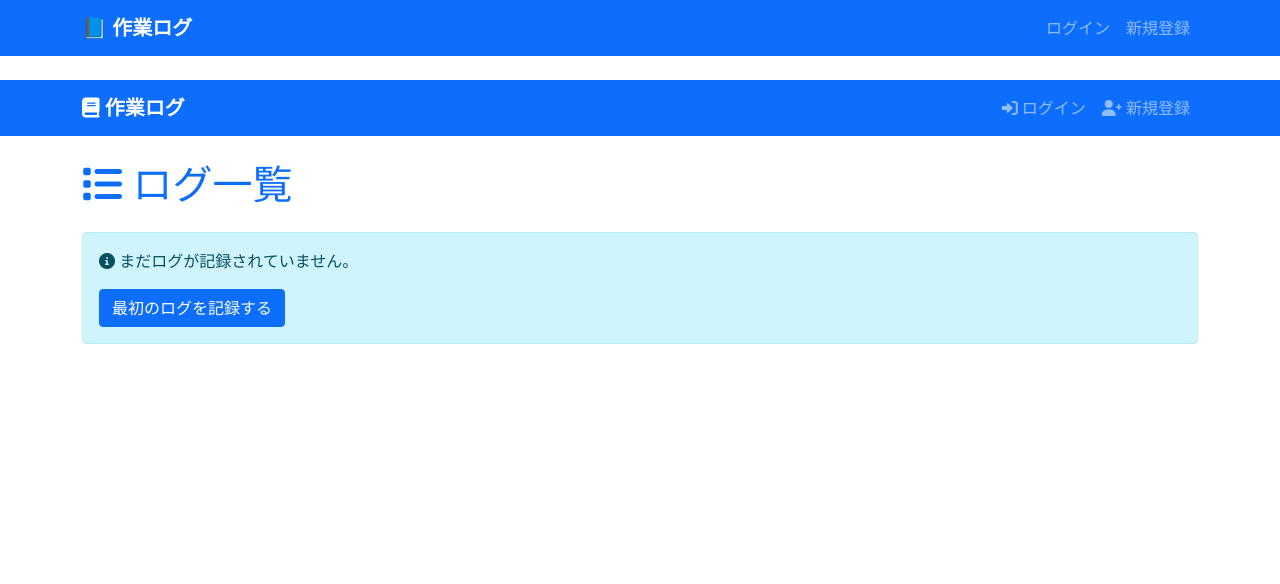
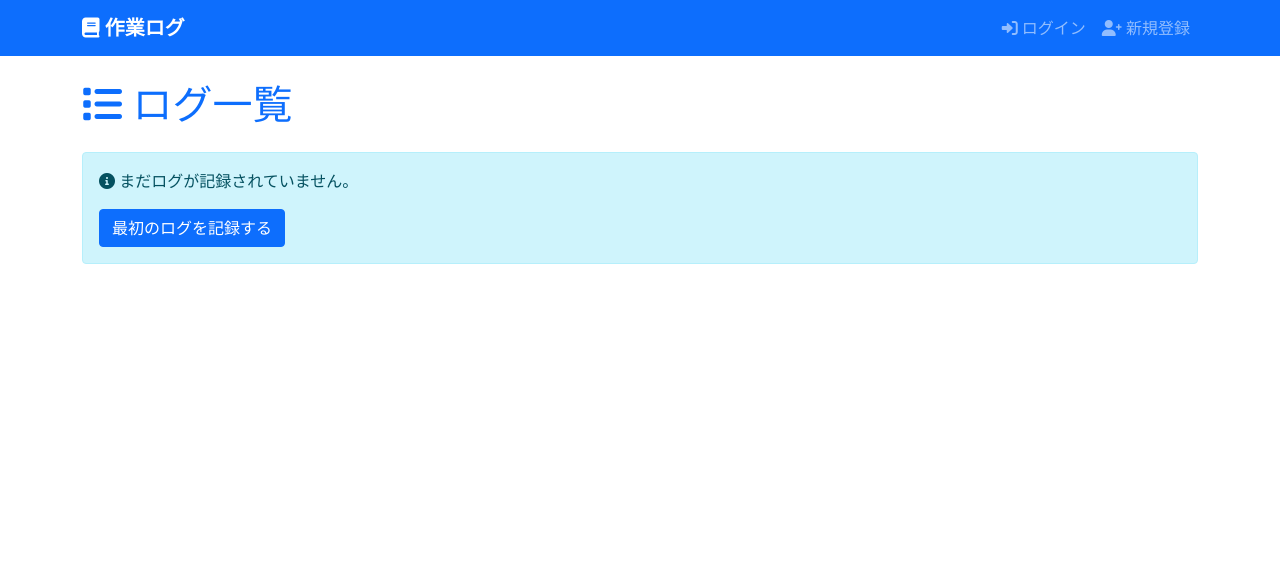
Before and after one commit to yukita39/learning-log-pwa, a Python web app: template templates/logs.html in a window 1280 px wide. Shown: the top 584 px of the page. Run offline with Jinja, Linux system fonts and the light colour scheme; the template is opened without the code that fills it, so the values that code supplies are empty.

```diff
--- a/templates/base.html
+++ b/templates/base.html
@@ -42,27 +42,7 @@
     {% block extra_css %}{% endblock %}
 </head>
 <body>
-    <nav class="navbar navbar-expand-lg navbar-dark bg-primary mb-4">
-        <div class="container">
-            <a class="navbar-brand" href="{{ url_for('index') }}">📘 作業ログ</a>
-
-            {% if 'user_id' in session %}
-            <div class="navbar-nav ms-auto">
-                <span class="navbar-text me-3 text-white">
-                    👤 {{ session.username }}
-                </span>
-                <a class="nav-link" href="{{ url_for('account') }}">⚙️ アカウント設定</a>
-                <a class="nav-link" href="{{ url_for('logout') }}">ログアウト</a>
-            </div>
-            {% else %}
-            <div class="navbar-nav ms-auto">
-                <a class="nav-link" href="{{ url_for('login') }}">ログイン</a>
-                <a class="nav-link" href="{{ url_for('register') }}">新規登録</a>
-            </div>
-            {% endif %}
-        </div>
-    </nav>
-    <!-- ナビゲーションバー -->
+    <!-- ナビゲーションバー（統合版） -->
     <nav class="navbar navbar-expand-lg navbar-dark bg-primary">
         <div class="container">
             <a class="navbar-brand" href="{{ url_for('index') }}">
@@ -106,9 +86,20 @@
                         </li>
                         <li class="nav-item dropdown">
                             <a class="nav-link dropdown-toggle" href="#" id="navbarDropdown" role="button" data-bs-toggle="dropdown">
-                                <i class="fas fa-user"></i> {{ current_user.email }}
+                                <i class="fas fa-user"></i> {{ current_user.username }}
                             </a>
                             <ul class="dropdown-menu">
+                                <li>
+                                    <a class="dropdown-item" href="{{ url_for('account') }}">
+                                        <i class="fas fa-user-cog"></i> アカウント設定
+                                    </a>
+                                </li>
+                                <li>
+                                    <a class="dropdown-item" href="{{ url_for('change_password') }}">
+                                        <i class="fas fa-key"></i> パスワード変更
+                                    </a>
+                                </li>
+                                <li><hr class="dropdown-divider"></li>
                                 <li>
                                     <a class="dropdown-item" href="{{ url_for('logout') }}">
                                         <i class="fas fa-sign-out-alt"></i> ログアウト
```
